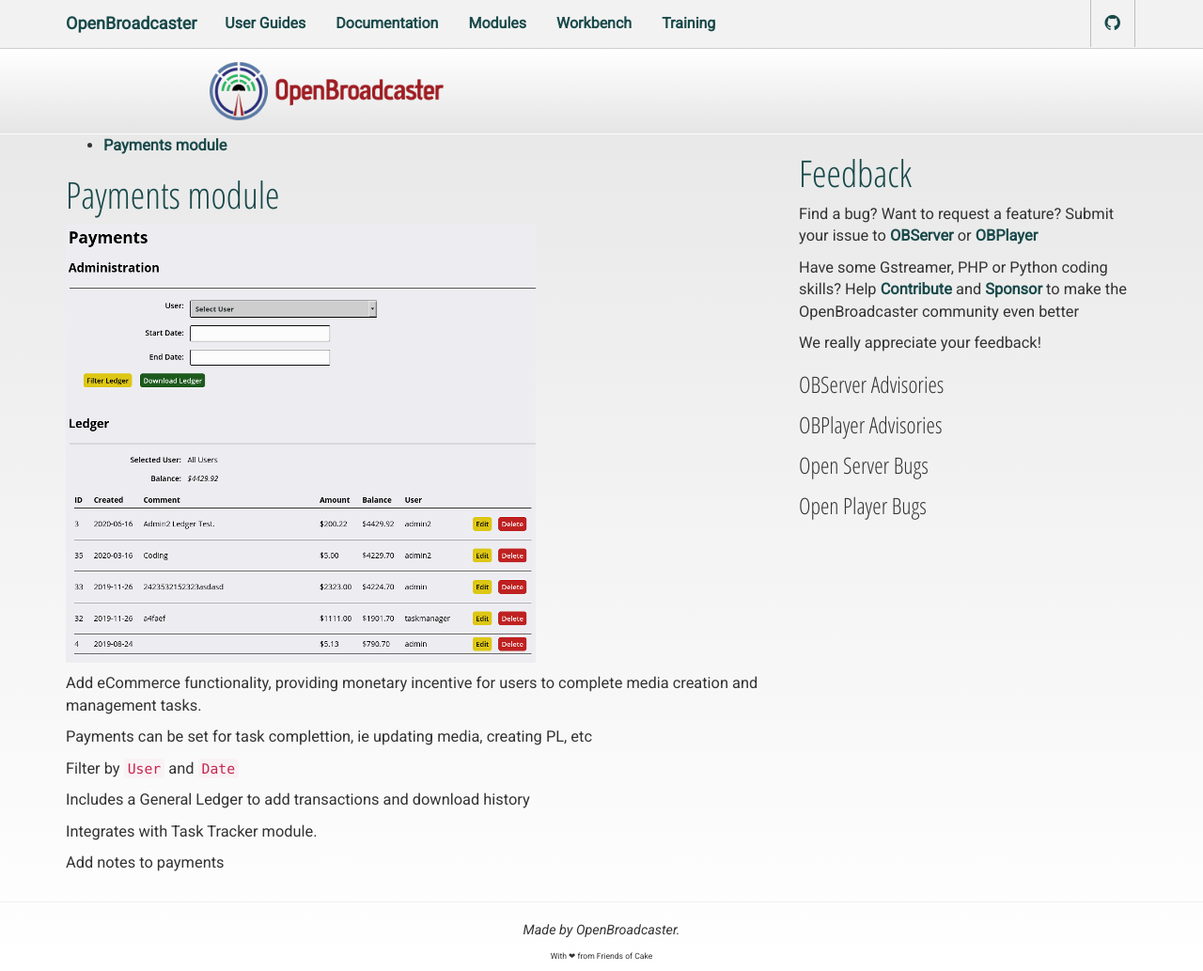
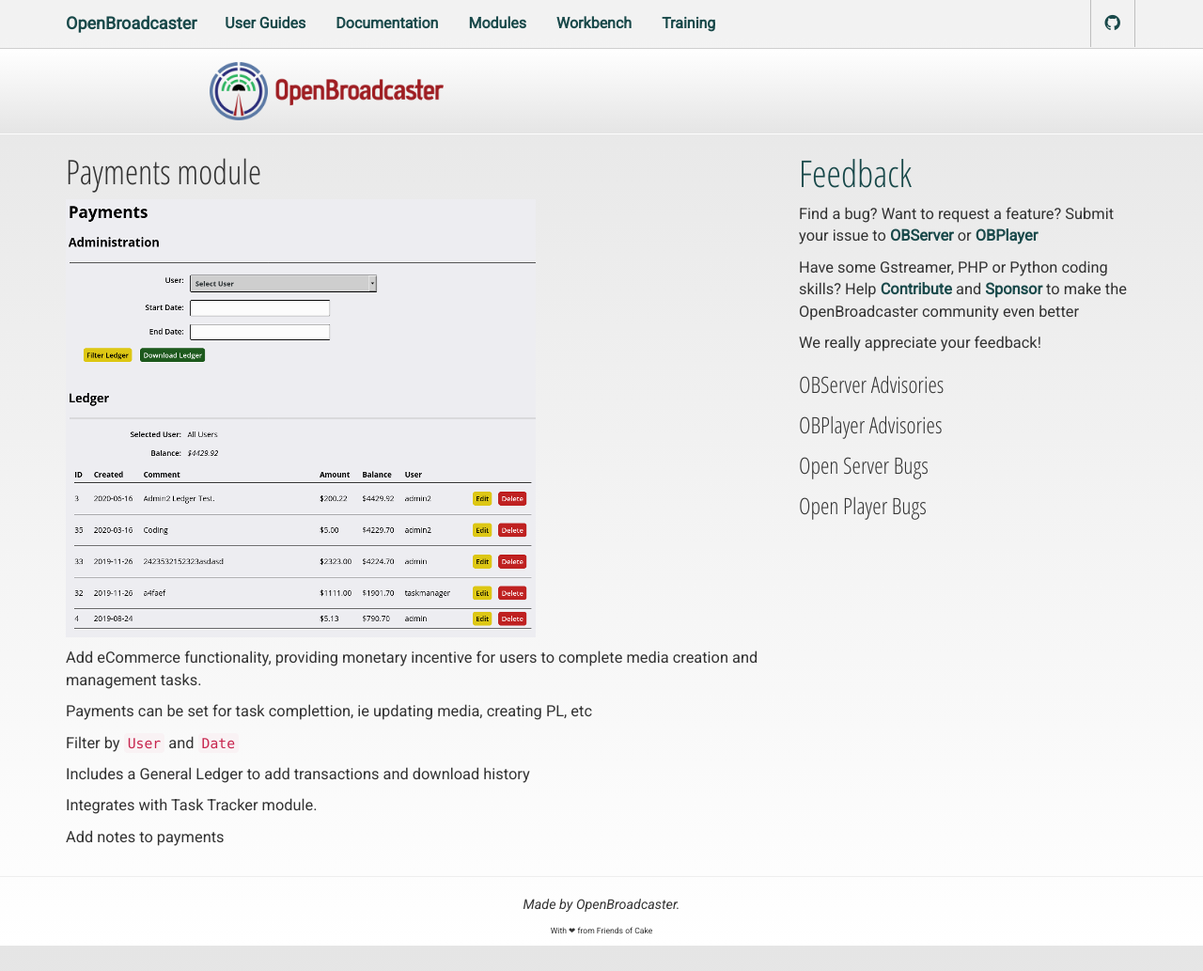
Before and after one commit to openbroadcaster/payments, a Jekyll site: the page built from index.md, in a window 1280 px wide. Shown: the whole page at 94% size. Built offline with Jekyll 4.4.1, drawn with Linux system fonts in a browser that asks for light colours; after the commit the page ends 1006 px from its top, so only the background shows below that.

Commit message:
Update index.md

```diff
--- a/index.md
+++ b/index.md
@@ -3,10 +3,11 @@
 title: index
 ---
 
+# Payments module
+{:.no_toc}
+
 * TOC
 {:toc}
-
-## Payments module
 
 ![ Payments](img/payments.png ){: .Payments}
 
```
